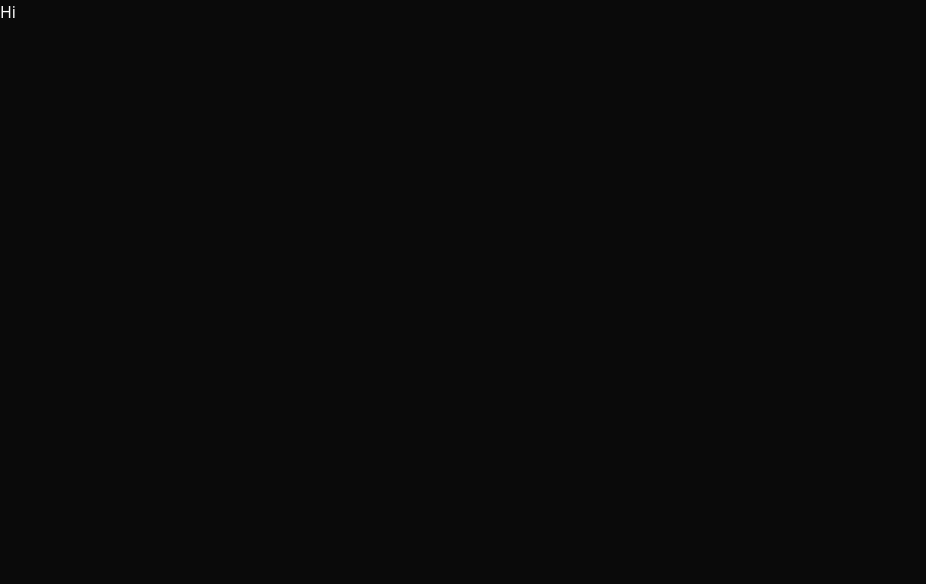
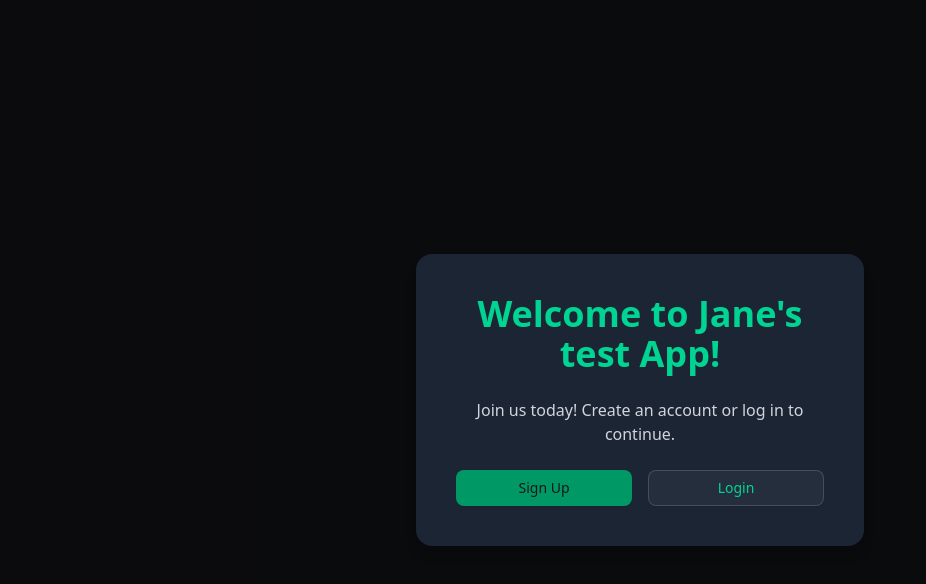
Before and after one commit to Sidney-130/login-signupfullstack, a Next.js app: page / in a window 1280 px wide. Shown: the top 584 px of the page, without its empty margins (0-926 px from the left). Built offline with nearby package versions, Linux system fonts and the light colour scheme.

Commit message:
add omepage

```diff
--- a/app/page.tsx
+++ b/app/page.tsx
@@ -1,5 +1,36 @@
-import Image from "next/image";
+"use client";
+
+import Link from "next/link";
+import { Button } from "@/components/ui/button";
 
 export default function Home() {
-  return <div>Hi</div>;
+  return (
+    <div className="flex items-center justify-center min-h-screen bg-gray-900/10 px-6">
+      <div className="flex flex-col items-center text-center bg-gray-800/90 p-10 rounded-2xl shadow-lg max-w-md w-full gap-6">
+        <h1 className="text-2xl font-bold text-emerald-400 md:text-4xl">
+          Welcome to Jane's test App!
+        </h1>
+        <p className="text-gray-300">
+          Join us today! Create an account or log in to continue.
+        </p>
+
+        <div className="flex gap-4 w-full">
+          <Link href="/signup" className="w-1/2">
+            <Button className="w-full bg-emerald-600 hover:bg-emerald-700 transition">
+              Sign Up
+            </Button>
+          </Link>
+
+          <Link href="/login" className="w-1/2">
+            <Button
+              variant="outline"
+              className="w-full border-emerald-600 text-emerald-400 hover:bg-emerald-700/30"
+            >
+              Login
+            </Button>
+          </Link>
+        </div>
+      </div>
+    </div>
+  );
 }
```
